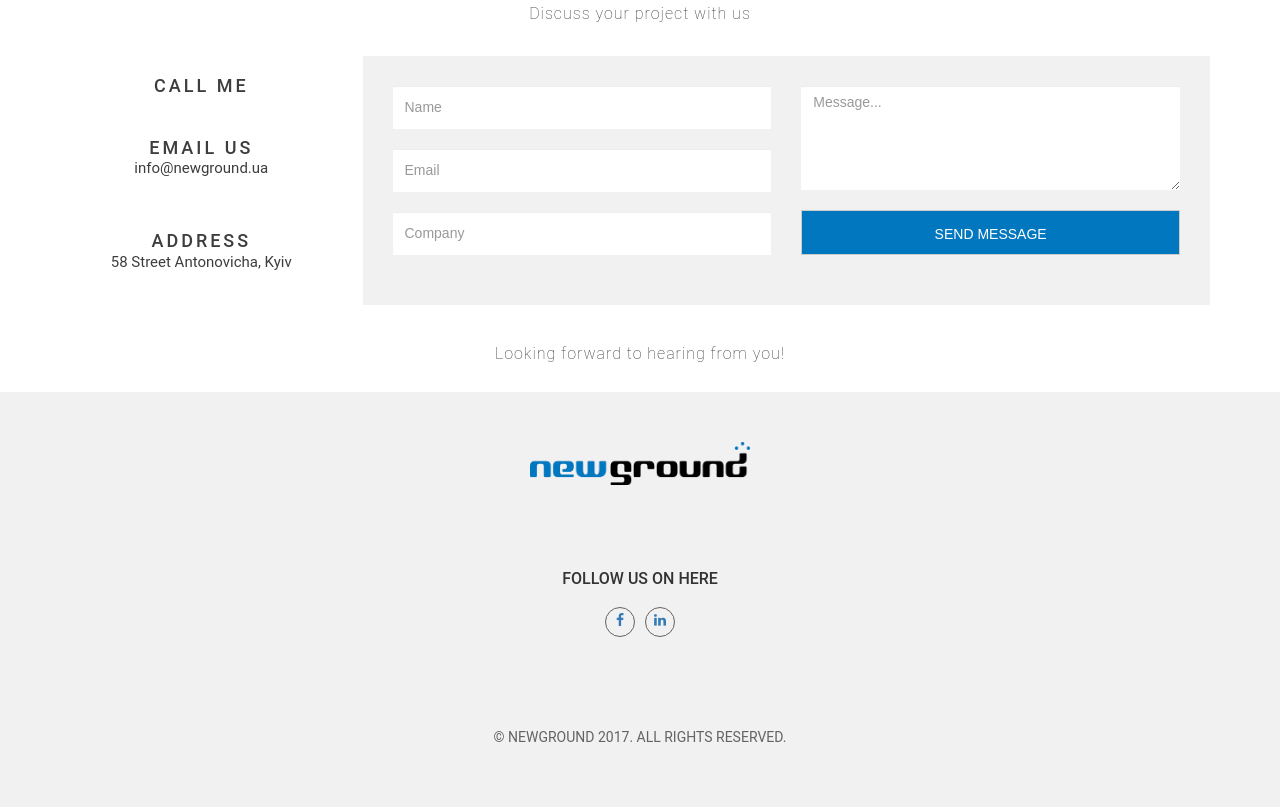
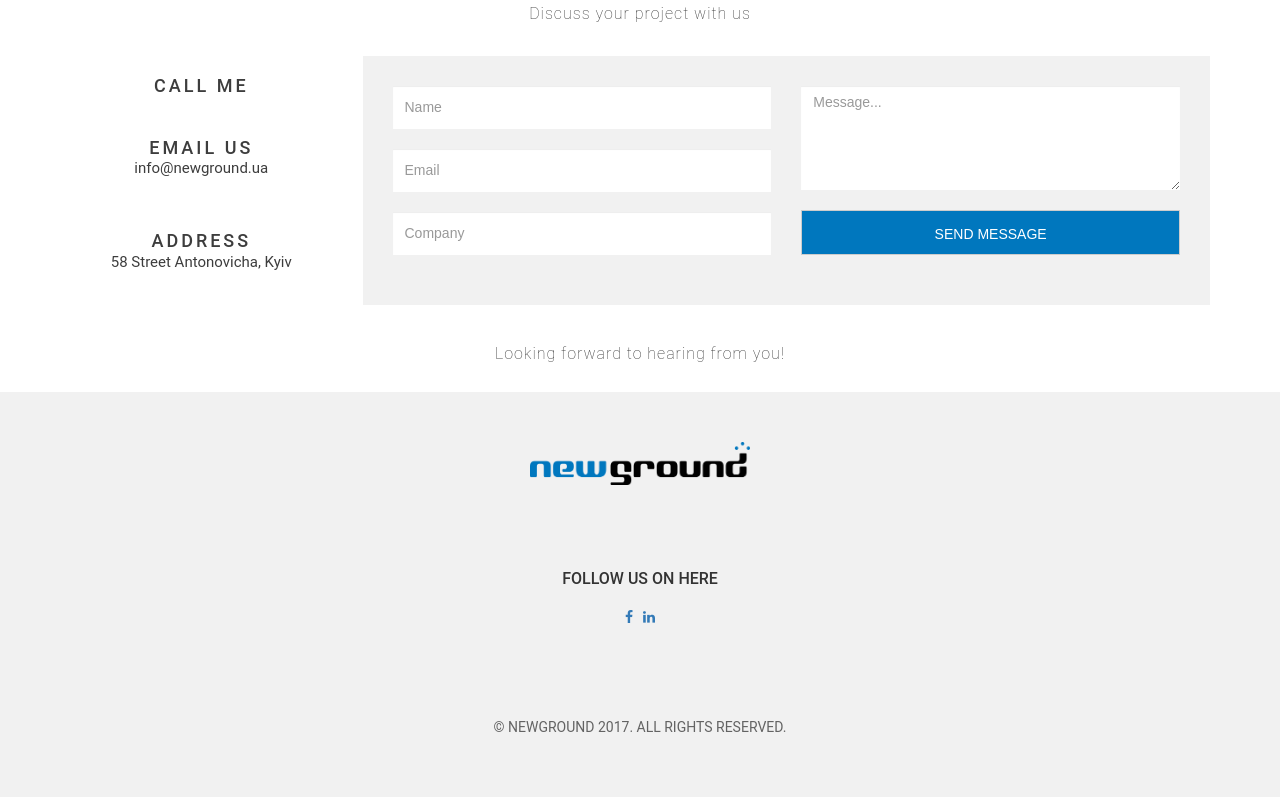
Before and after one commit to NewGround-LLC/newground.ua, a website: page index.html in a window 1280 px wide. Shown: the part 1266-2073 px from the top of the page. Drawn offline with nearby package versions, Linux system fonts and the light colour scheme; some packages are replaced by stand-ins of ours; a script that the page names is missing.

Commit message:
Fixed social page links style

```diff
--- a/resources/css/style.scss
+++ b/resources/css/style.scss
@@ -55,7 +55,7 @@ body {
       position: absolute;
       width: 100%;
       height: 230px;
-      background: rgba(0, 119, 190, .9);
+      background: rgba(0, 119, 190, .5);
       top: 0;
       opacity: 0;
       transition: all 1s;
@@ -148,10 +148,7 @@ body {
         padding: 0 3px;
         a {
           display: inline-block;
-          border: 1px solid #636363;
-          border-radius: 50%;
-          width: 30px;
-          height: 30px;
+          border: none;
           transition: all 1s;
           &:hover {
             color: #0077be;
@@ -291,9 +288,9 @@ body {
 }
 
 // contacts - the end //
-.fa {
+/*.fa {
   vertical-align: middle;
-}
+}*/
 
 .block-item {
   margin-top: 20px;
```
Also changed, not shown: resources/css/style.css.
